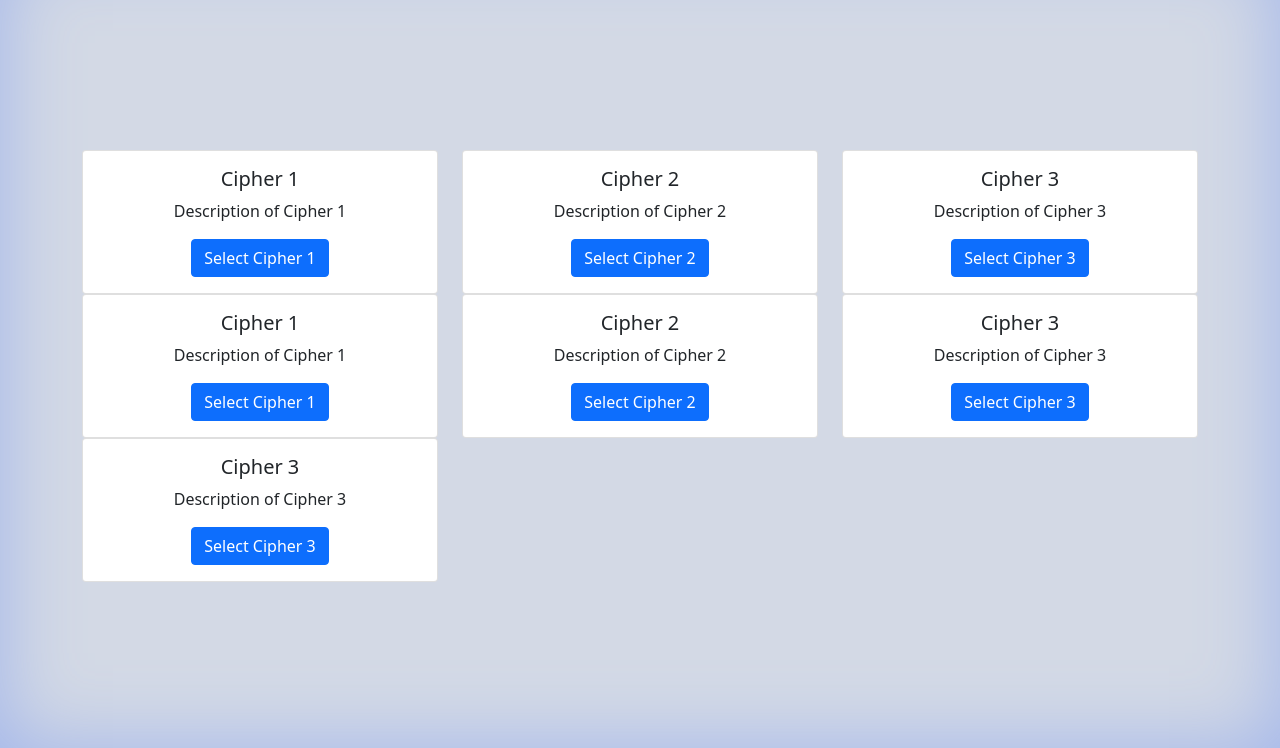
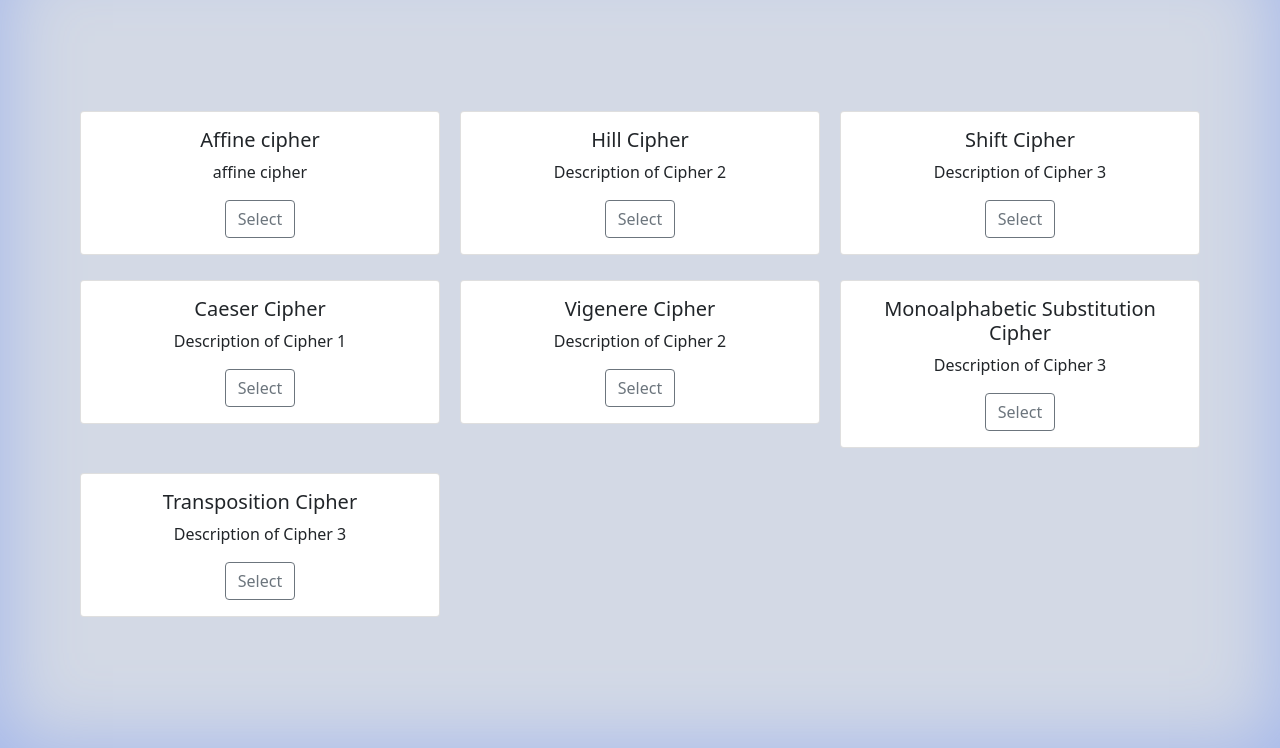
Before and after one commit to pistachio49/crypto-toolkit, a Flask app: page /encrypttext in a window 1280 px wide. Shown: the part 52-800 px from the top of the page. Run offline with Flask 3, Linux system fonts and the light colour scheme; some libraries are stand-ins or nearby versions.

Commit message:
encryption page styling

```diff
--- a/templates/encselectpage.html
+++ b/templates/encselectpage.html
@@ -1,67 +1,81 @@
 {% extends 'base.html' %}
     {% block content %}
-    <div class="row">
-        <div class="col-md-4">
+    <style>
+        /* .box-container {
+            display: flex;
+            flex-direction: column;
+            justify-content: space-between;
+            height: 300px;
+        } */
+        .box {
+            /* background-color: #ccc; */
+            padding: 10px;
+            margin-bottom: 5px; /* Add margin between the boxes */
+        }
+    </style>
+
+    <div class="row box-container">
+        <div class="col-md-4 box">
           <div class="card">
             <div class="card-body">
-              <h5 class="card-title">Cipher 1</h5>
-              <p class="card-text">Description of Cipher 1</p>
-              <a href="#" class="btn btn-primary">Select Cipher 1</a>
+              <h5 class="card-title">Affine cipher</h5>
+              <p class="card-text">affine cipher</p>
+              <a href="/affine" class="btn btn-outline-secondary">Select</a>
             </div>
           </div>
         </div>
-        <div class="col-md-4">
+        <div class="col-md-4 box">
           <div class="card">
             <div class="card-body">
-              <h5 class="card-title">Cipher 2</h5>
+              <h5 class="card-title">Hill Cipher</h5>
               <p class="card-text">Description of Cipher 2</p>
-              <a href="#" class="btn btn-primary">Select Cipher 2</a>
+              <a href="/hill" class="btn btn-outline-secondary">Select</a>
             </div>
           </div>
         </div>
-        <div class="col-md-4">
+        <div class="col-md-4 box">
           <div class="card">
             <div class="card-body">
-              <h5 class="card-title">Cipher 3</h5>
+              <h5 class="card-title">Shift Cipher</h5>
               <p class="card-text">Description of Cipher 3</p>
-              <a href="#" class="btn btn-primary">Select Cipher 3</a>
+              <a href="/shift" class="btn btn-outline-secondary">Select</a>
             </div>
           </div>
         </div>
 
-        <div class="col-md-4">
+        <div class="col-md-4 box">
             <div class="card">
               <div class="card-body">
-                <h5 class="card-title">Cipher 1</h5>
+                <h5 class="card-title">Caeser Cipher</h5>
                 <p class="card-text">Description of Cipher 1</p>
-                <a href="#" class="btn btn-primary">Select Cipher 1</a>
+                <a href="/caeserenc" class="btn btn-outline-secondary">Select</a>
               </div>
             </div>
           </div>
-          <div class="col-md-4">
+          <div class="col-md-4 box">
             <div class="card">
               <div class="card-body">
-                <h5 class="card-title">Cipher 2</h5>
+                <h5 class="card-title">Vigenere Cipher</h5>
                 <p class="card-text">Description of Cipher 2</p>
-                <a href="#" class="btn btn-primary">Select Cipher 2</a>
+                <a href="/vig" class="btn btn-outline-secondary">Select</a>
               </div>
             </div>
           </div>
-          <div class="col-md-4">
+          <div class="col-md-4 box">
             <div class="card">
               <div class="card-body">
-                <h5 class="card-title">Cipher 3</h5>
+                <h5 class="card-title">Monoalphabetic Substitution Cipher</h5>
                 <p class="card-text">Description of Cipher 3</p>
-                <a href="#" class="btn btn-primary">Select Cipher 3</a>
+                <a href="/monoenc" class="btn btn-outline-secondary">Select</a>
               </div>
             </div>
           </div>
-          <div class="col-md-4">
+          <div class="col-md-4 box">
             <div class="card">
               <div class="card-body">
-                <h5 class="card-title">Cipher 3</h5>
+                <h5 class="card-title">Transposition Cipher</h5>
                 <p class="card-text">Description of Cipher 3</p>
-                <a href="#" class="btn btn-primary">Select Cipher 3</a>
+                <a href="/transposition" class="btn btn-outline-secondary">Select</a>
               </div>
             </div>
           </div>
```
